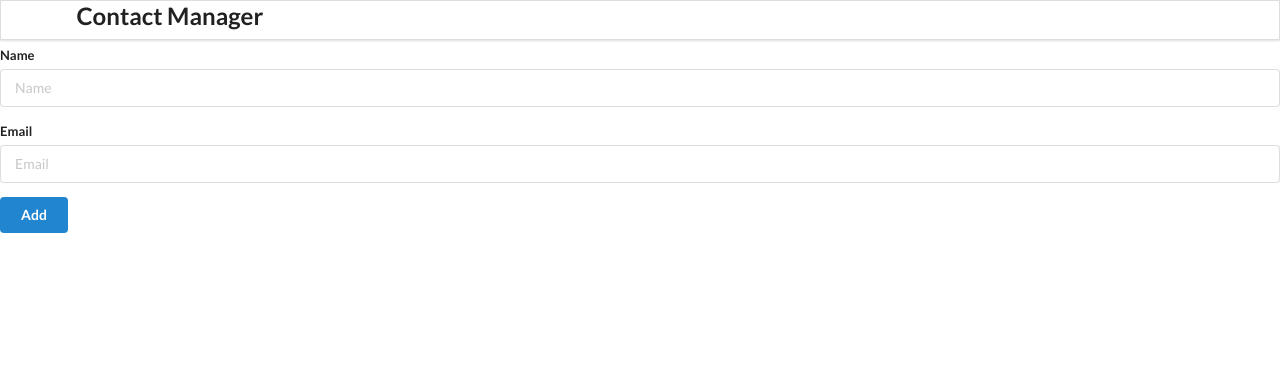
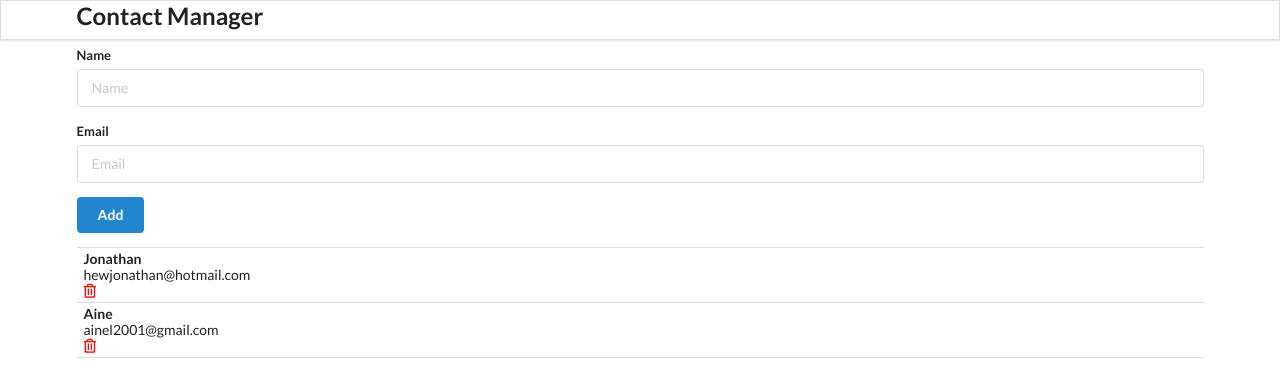
Before and after one commit to JonathanHew/ContactsManager, a React (Create React App) app in the folder contact-app/: page / in a window 1280 px wide. Shown: the top 392 px of the page. Built offline with nearby package versions, Linux system fonts and the light colour scheme.

Commit message:
contact list with data added to page

```diff
--- a/contact-app/src/components/App.js
+++ b/contact-app/src/components/App.js
@@ -6,11 +6,24 @@
 
 function App()
 {
+  const contacts = [
+    {
+      id:"1",
+      "name":"Jonathan",
+      "email":"hewjonathan@hotmail.com"
+    },
+    {
+      id:"2",
+      "name":"Aine",
+      "email":"ainel2001@gmail.com"
+    }
+  ]
+
   return (
-    <div>
+    <div className="ui container">
         <Header/>
         <AddContact/>
-        {/* <ContactList/> */}
+        <ContactList contacts={contacts}/>
     </div>
   );
 }
--- a/contact-app/src/components/ContactCard.js
+++ b/contact-app/src/components/ContactCard.js
@@ -0,0 +1,21 @@
+import React from "react";
+
+const ContactCard = (props) => {
+    const {id, name, email } = props.contact;
+    return (
+        <div className="item">
+                <div className="content">
+                    <div className="header">
+                        {name}
+                    </div>
+                    <div>
+                        {email}
+                    </div>
+                </div>
+                <i className="trash alternate outline icon" style={{color: "red", marginTop: "7px"}}></i>
+
+            </div>
+    );
+};
+
+export default ContactCard;
--- a/contact-app/src/components/ContactList.js
+++ b/contact-app/src/components/ContactList.js
@@ -0,0 +1,15 @@
+import React from "react";
+import ContactCard from "./ContactCard";
+
+const ContactList = (props) => {
+    console.log(props);
+
+    const renderContactList = props.contacts.map((contact) => {
+        return (
+            <ContactCard contact={contact}/ >
+        );
+    });
+    return <div className="ui celled list">{renderContactList}</div>;
+};
+
+export default ContactList;
```
Also changed, not shown: 1 other file (tests, documents, lock files or other folders).
